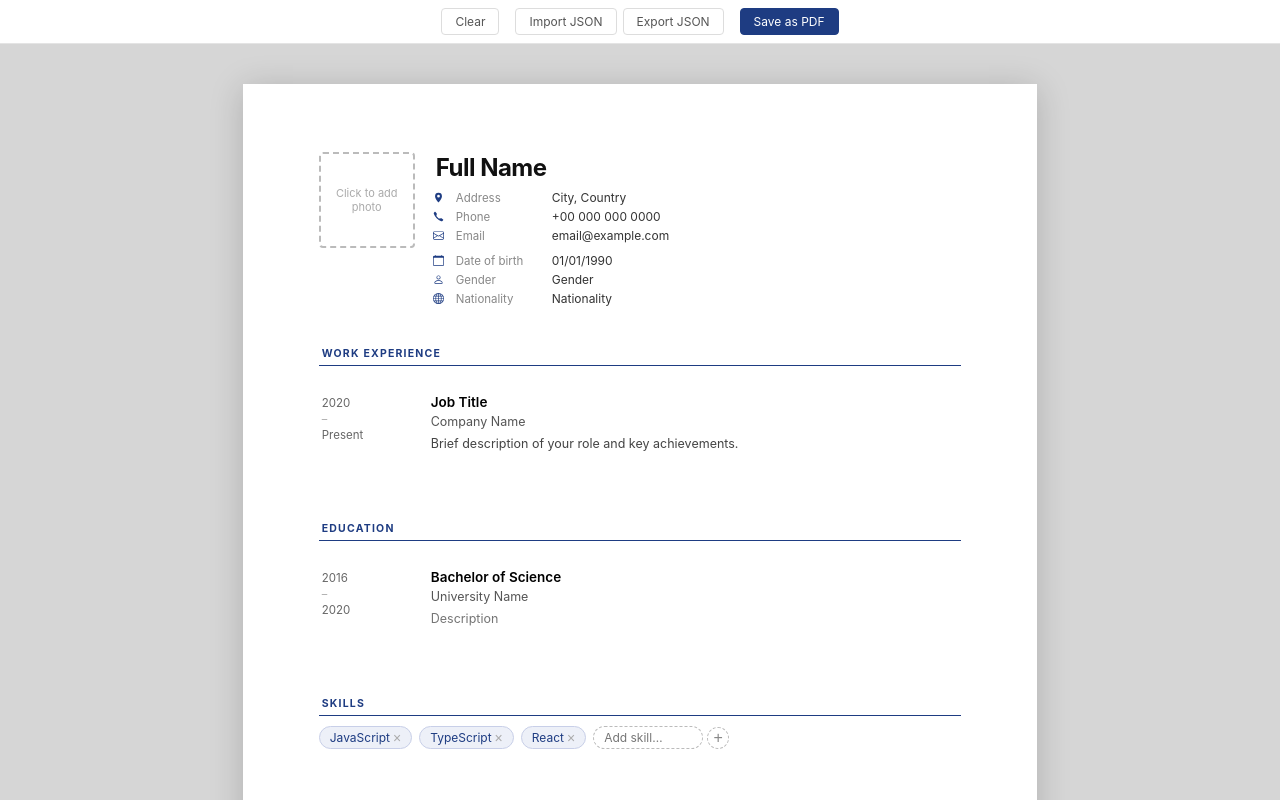
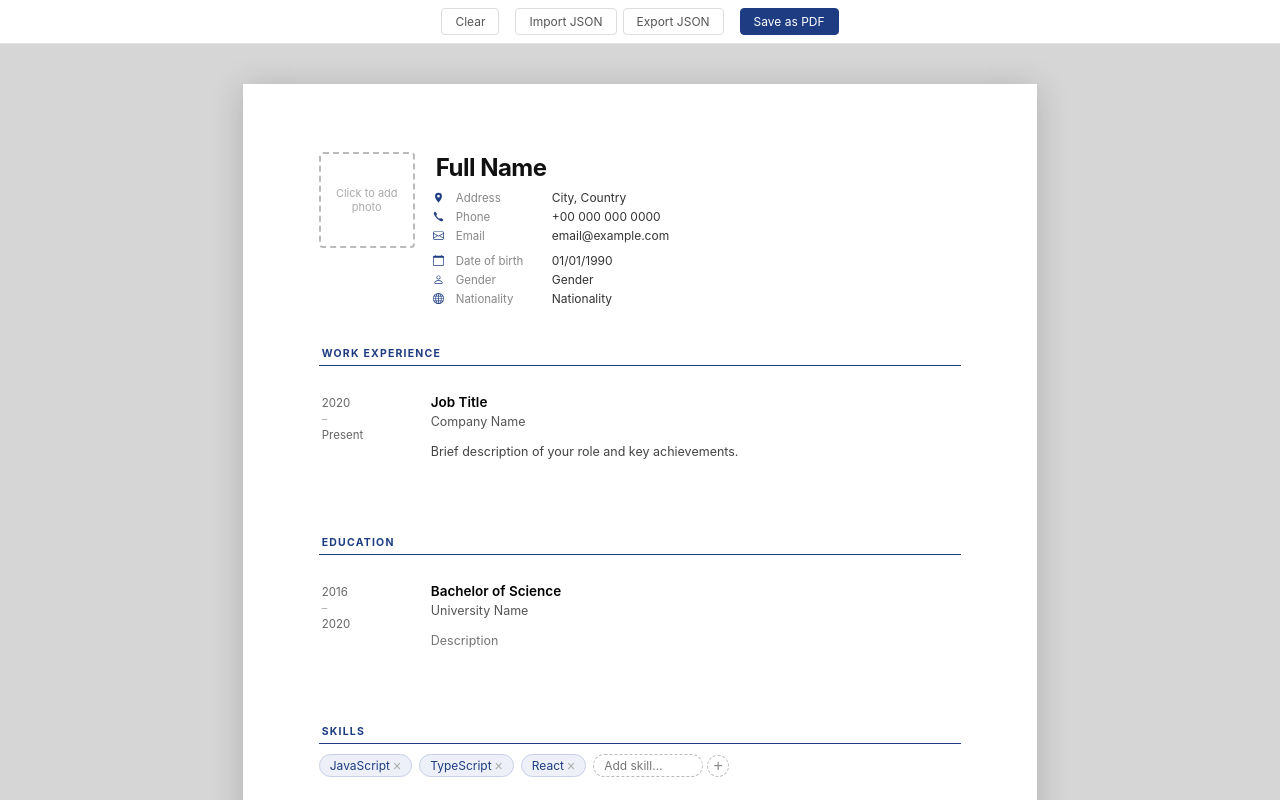
Before and after one commit to Gijs-W/resume-builder, a React (Vite) app: page / in a window 1280 px wide. Shown: the top 800 px of the page. Built offline with nearby package versions, Linux system fonts and the light colour scheme.

Commit message:
Improve styling

```diff
--- a/src/App.css
+++ b/src/App.css
@@ -262,7 +262,7 @@
 .row {
   display: flex;
   gap: 14px;
-  margin-bottom: 10px;
+  margin-bottom: 16px;
   position: relative;
   padding-right: 26px;
 }
@@ -303,6 +303,7 @@
   font-size: 12.5px;
   color: #555;
   width: 100%;
+  margin-bottom: 8px;
 }
 .f.desc {
   font-size: 12.5px;
```
